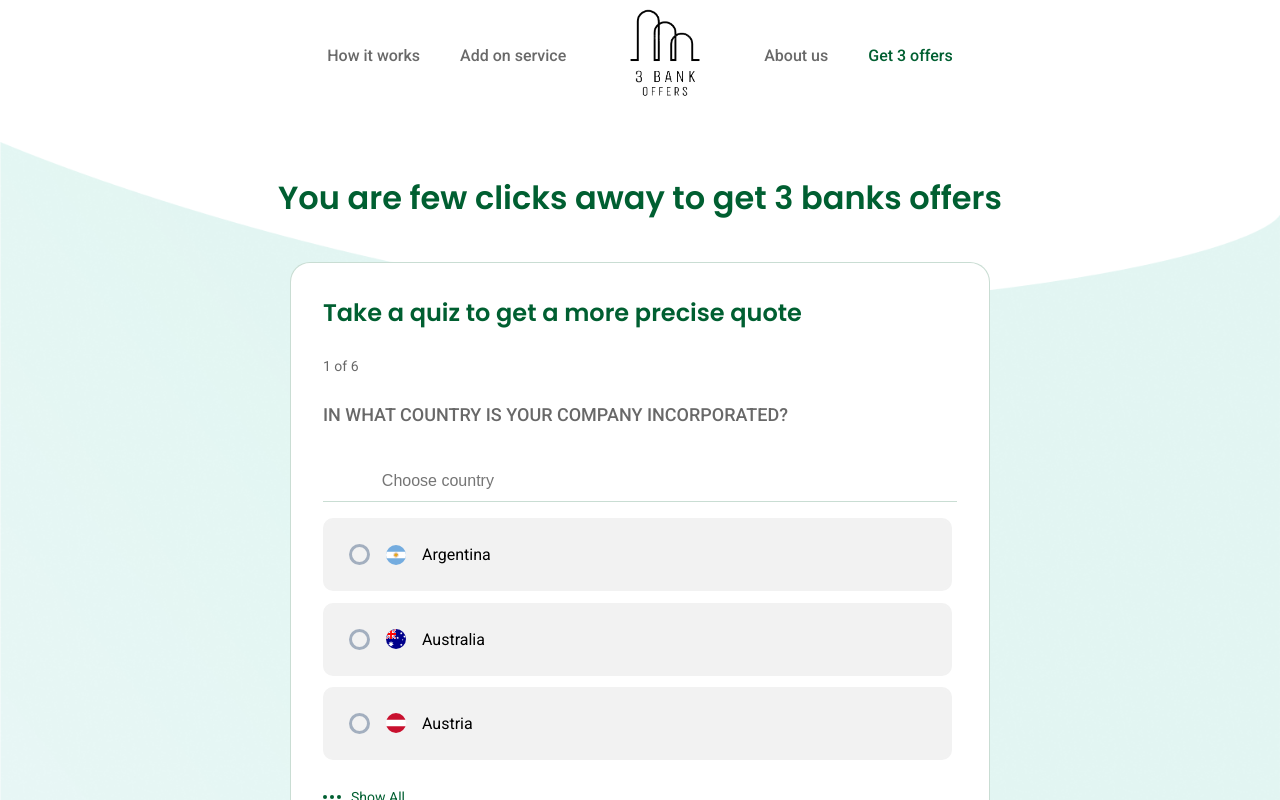
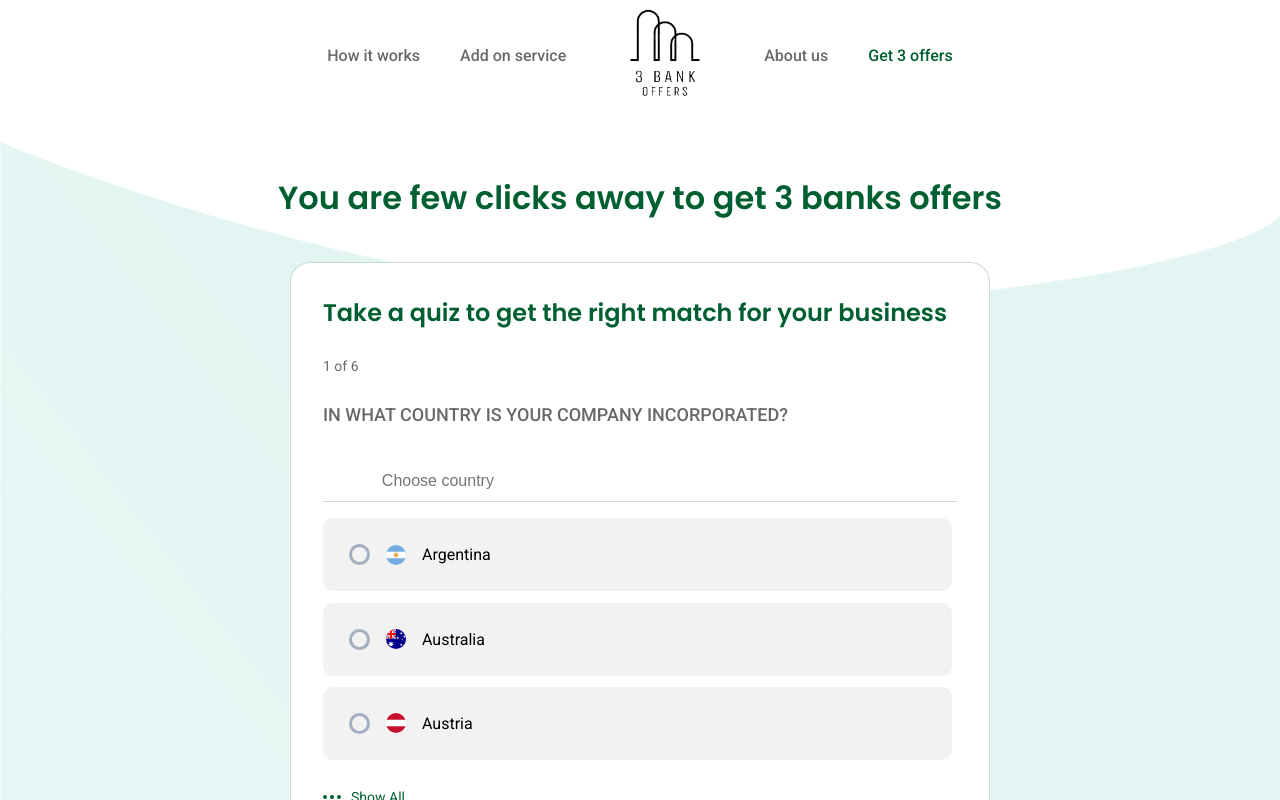
Before and after one commit to SameerRifat/3banksoffer, a Next.js app: page /get-offers in a window 1280 px wide. Shown: the top 800 px of the page. Built offline with nearby package versions, Linux system fonts and the light colour scheme; some icons are missing; what google-libphonenumber would draw is missing.

Commit message:
change the quiz heading

```diff
--- a/components/get-offers/Step.jsx
+++ b/components/get-offers/Step.jsx
@@ -64,7 +64,7 @@ const Step = ({ optionsData, stepValue, onChange, currentStep, setCurrentStep })
     return (
         <>
             <SmallHeading extraStyles={css.heading}>
-                Take a quiz to get a more precise quote
+                Take a quiz to get the right match for your business
             </SmallHeading>
             <p className={cx('typoBody2', css.question_number)}>{currentStep} of 6</p>
             <h6 className={cx("typoH6", css.question)}>{optionsData.question}</h6>
```
